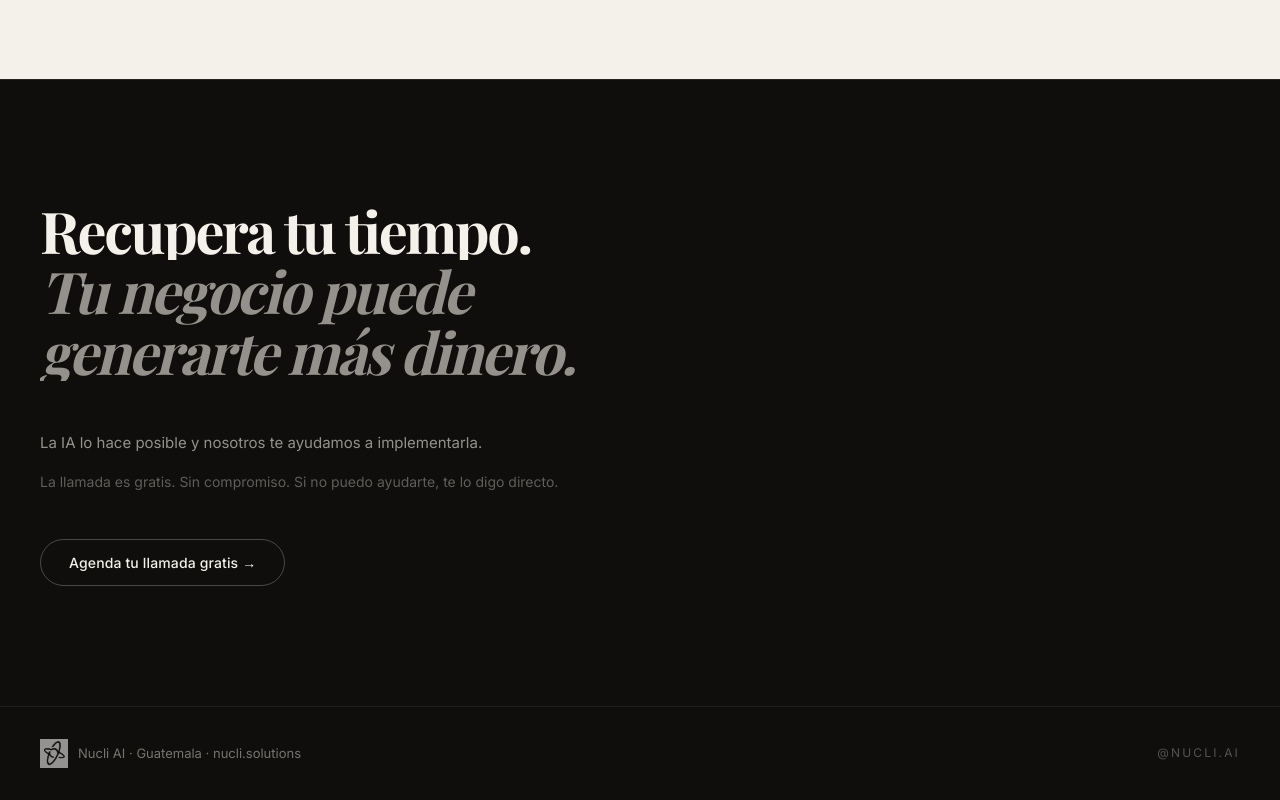
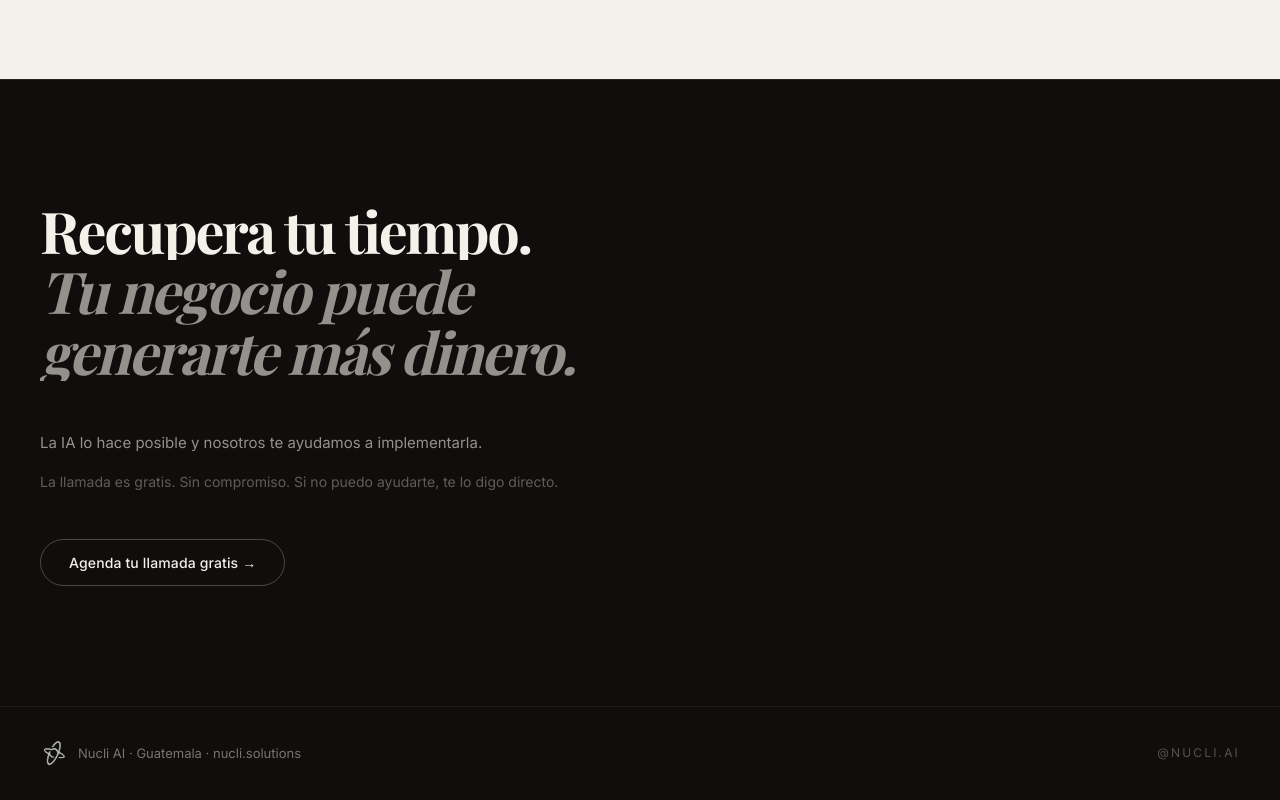
Before and after one commit to stevanmarroquin-bot/nucli-ai, a Next.js app: page / in a window 1280 px wide. Shown: the part 5216-6016 px from the top of the page. Built offline with nearby package versions, Linux system fonts and the light colour scheme; a web font is replaced by a local one.

Commit message:
Use white logo for footer

```diff
--- a/app/page.tsx
+++ b/app/page.tsx
@@ -455,8 +455,8 @@ function Footer() {
         display: 'flex', justifyContent: 'space-between', alignItems: 'center', flexWrap: 'wrap', gap: 16,
       }}>
         <div style={{ display: 'flex', alignItems: 'center', gap: 10 }}>
-          <img src="/logonuclipng.jpg" alt="Nucli AI" width={28} height={28}
-            style={{ mixBlendMode: 'screen', objectFit: 'contain', opacity: 0.55 }} />
+          <img src="/logofooter.png" alt="Nucli AI" width={28} height={28}
+            style={{ objectFit: 'contain', opacity: 0.7 }} />
           <span style={{ fontSize: 13, color: 'rgba(244,241,235,0.45)', ...SANS }}>
             Nucli AI · Guatemala · nucli.solutions
           </span>
```
Also changed, not shown: public/logofooter.png (added).
